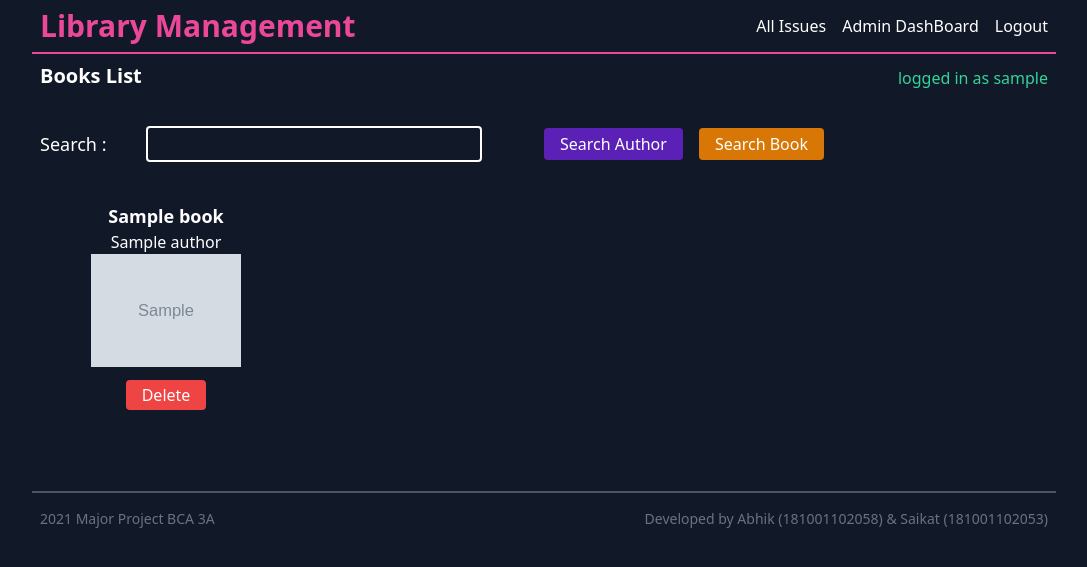
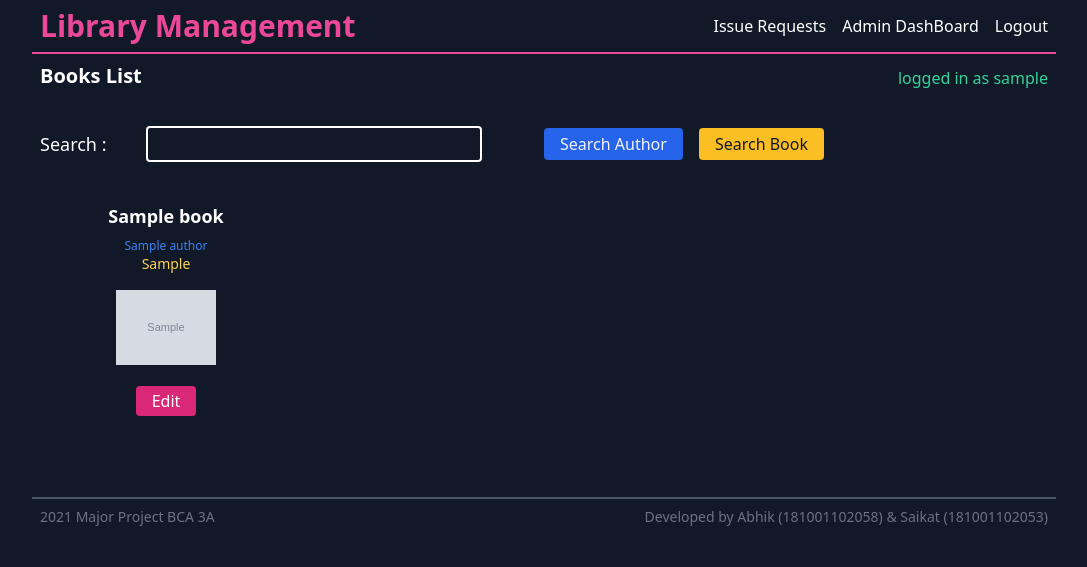
Before and after one commit to abhik-b/django-library-management, a Django app: page / in a window 1280 px wide. Shown: the top 567 px of the page, without its empty margins (96-1183 px from the left). Run offline with Django 3.2, Linux system fonts and the light colour scheme; a user stored in the database is signed in; tables that the repository leaves empty hold one stand-in row (values such as "Sample post"); grey boxes marked "Sample" are stand-in pictures.

Commit message:
advanced features added 🚀

```diff
--- a/library/urls.py
+++ b/library/urls.py
@@ -1,5 +1,5 @@
 from django.urls import path
-from .views import allbooks,search,addbook,deletebook,issuerequest,myissues,issue_book,return_book,allissues,myfines,allfines,deletefine
+from .views import allbooks,search,addbook,deletebook,issuerequest,myissues,issue_book,return_book,requestedissues,myfines,allfines,deletefine
 urlpatterns = [
     path('',allbooks,name='home'),
     path('search/',search),
@@ -8,7 +8,7 @@ urlpatterns = [
     path('request-book-issue/<int:bookID>/',issuerequest),
     path('my-issues/',myissues),
     path('my-fines/',myfines),
-    path('all-issues/',allissues),
+    path('all-issues/',requestedissues),
     path('all-fines/',allfines),
     path('issuebook/<int:issueID>/',issue_book),
     path('returnbook/<int:issueID>/',return_book),
--- a/library/views.py
+++ b/library/views.py
@@ -6,26 +6,30 @@ from django.contrib.auth.decorators import user_passes_test
 from django.contrib import messages
 from django.utils import timezone
 import datetime
-from .utilities import calcFine
+from .utilities import calcFine,getmybooks
 from django.db.models import Q
 from django.contrib.auth.models import User
+from django.contrib import auth
 
 
 
 # Book
 def allbooks(request):
+    requestedbooks,issuedbooks=getmybooks(request.user)
     allbooks=Book.objects.all()
-    return render(request,'library/home.html',{'books':allbooks})
+    return render(request,'library/home.html',{'books':allbooks,'issuedbooks':issuedbooks,'requestedbooks':requestedbooks})
 
 def search(request):
     search_query=request.GET.get('search-query')
     search_by_author=request.GET.get('author')
+    requestedbooks,issuedbooks=getmybooks(request.user)
+
     if search_by_author is not None:
         author_results=Author.objects.filter(name__icontains=search_query)
-        return render(request,'library/home.html',{'author_results':author_results})
+        return render(request,'library/home.html',{'author_results':author_results,'issuedbooks':issuedbooks,'requestedbooks':requestedbooks})
     else:
         books_results=Book.objects.filter(Q(name__icontains=search_query) | Q(category__icontains=search_query))
-        return render(request,'library/home.html',{'books_results':books_results})
+        return render(request,'library/home.html',{'books_results':books_results,'issuedbooks':issuedbooks,'requestedbooks':requestedbooks})
 
 
 
@@ -65,42 +69,54 @@ def deletebook(request,bookID):
 @login_required(login_url='/student/login/')
 @user_passes_test(lambda u: not u.is_superuser,login_url='/student/login/')
 def issuerequest(request,bookID):
-    book=Book.objects.get(id=bookID)
-    student=Student.objects.filter(student_id=request.user)[0]
-    issue,created=Issue.objects.get_or_create(book=book,student=student)
-    messages.success(request,'Book - {} Requested succesfully '.format(book.name))
-    return redirect('home')
+    student=Student.objects.filter(student_id=request.user)
+    if student:
+        book=Book.objects.get(id=bookID)
+        issue,created=Issue.objects.get_or_create(book=book,student=student[0])
+        messages.success(request,'Book - {} Requested succesfully '.format(book.name))
+        return redirect('home')
+
+    messages.error(request,'You are Not a Student !')
+    return redirect('/')
 
 @login_required(login_url='/student/login/')
 @user_passes_test(lambda u: not u.is_superuser ,login_url='/student/login/')
 def myissues(request):
-    student=Student.objects.filter(student_id=request.user)[0]
+    if Student.objects.filter(student_id=request.user):
+        student=Student.objects.filter(student_id=request.user)[0]
 
-    if request.GET.get('issued') is not None:
-        issues=Issue.objects.filter(student=student,issued=True)
-    elif request.GET.get('notissued') is not None:
-        issues=Issue.objects.filter(student=student,issued=False)
-    else:
-        issues=Issue.objects.filter(student=student)
+        if request.GET.get('issued') is not None:
+            issues=Issue.objects.filter(student=student,issued=True)
+        elif request.GET.get('notissued') is not None:
+            issues=Issue.objects.filter(student=student,issued=False)
+        else:
+            issues=Issue.objects.filter(student=student)
 
-    return render(request,'library/myissues.html',{'issues':issues})
+        return render(request,'library/myissues.html',{'issues':issues})
+
+    messages.error(request,'You are Not a Student !')
+    return redirect('/')
 
 
 @login_required(login_url='/admin/')
 @user_passes_test(lambda u:  u.is_superuser ,login_url='/admin/')
-def allissues(request):
+def requestedissues(request):
     if request.GET.get('studentID') is not None and request.GET.get('studentID') != '':
         try:
             user= User.objects.get(username=request.GET.get('studentID'))
-            student=Student.objects.filter(student_id=user)[0]
-            issues=Issue.objects.filter(student=student)
-            return render(request,'allissues.html',{'issues':issues})
+            student=Student.objects.filter(student_id=user)
+            if student:
+                student=student[0]
+                issues=Issue.objects.filter(student=student,issued=False)
+                return render(request,'library/allissues.html',{'issues':issues})
+            messages.error(request,'No Student found')
+            return redirect('/all-issues/')
         except User.DoesNotExist:
-            messages.error(request,'No user found')
+            messages.error(request,'No Student found')
             return redirect('/all-issues/')
 
     else:
-        issues=Issue.objects.all()
+        issues=Issue.objects.filter(issued=False)
         return render(request,'library/allissues.html',{'issues':issues})
 
 
@@ -131,12 +147,15 @@ def return_book(request,issueID):
 @login_required(login_url='/student/login/')
 @user_passes_test(lambda u: not u.is_superuser ,login_url='/student/login/')
 def myfines(request):
-    student=Student.objects.filter(student_id=request.user)[0]
-    issues=Issue.objects.filter(student=student)
-    for issue in issues:
-        calcFine(issue)
-    fines=Fine.objects.filter(student=student)
-    return render(request,'library/myfines.html',{'fines':fines})
+    if Student.objects.filter(student_id=request.user):
+        student=Student.objects.filter(student_id=request.user)[0]
+        issues=Issue.objects.filter(student=student)
+        for issue in issues:
+            calcFine(issue)
+        fines=Fine.objects.filter(student=student)
+        return render(request,'library/myfines.html',{'fines':fines})
+    messages.error(request,'You are Not a Student !')
+    return redirect('/')
 
 
 @login_required(login_url='/student/login/')
@@ -145,18 +164,7 @@ def allfines(request):
     issues=Issue.objects.all()
     for issue in issues:
         calcFine(issue)
-    if request.GET.get('studentID') is not None and request.GET.get('studentID') != '':
-        try:
-            user= User.objects.get(username=request.GET.get('studentID'))
-            student=Student.objects.filter(student_id=user)[0]
-            fines=Fine.objects.filter(student=student)
-            return render(request,'allfines.html',{'fines':fines})
-        except User.DoesNotExist:
-            messages.error(request,'No user found')
-            return redirect('/all-fines/')
-    else:
-        fines=Fine.objects.all()
-        return render(request,'library/allfines.html',{'fines':fines})
+    return redirect('/admin/library/fine/')
 
 @login_required(login_url='/student/login/')
 @user_passes_test(lambda u:  u.is_superuser ,login_url='/admin/')
--- a/templates/footer.html
+++ b/templates/footer.html
@@ -2,11 +2,9 @@
   <div
     class="container md:mx-auto max-w-5xl p-2 flex sm:flex-row flex-col items-center justify-center sm:justify-between border-t-2 border-gray-600"
   >
-    <p class="text-sm text-gray-500 sm:py-2 sm:mt-0 mt-4">
-      2021 Major Project BCA 3A
-    </p>
+    <p class="text-sm text-gray-500">2021 Major Project BCA 3A</p>
     <p
-      class="inline-flex text-gray-500 text-center text-sm sm:ml-auto sm:mt-0 mt-4 justify-center sm:justify-start"
+      class="inline-flex text-gray-500 text-center text-sm sm:ml-auto justify-center sm:justify-start"
     >
       Developed by Abhik (181001102058) & Saikat (181001102053)
     </p>
--- a/templates/library/allissues.html
+++ b/templates/library/allissues.html
@@ -60,4 +60,5 @@
   <h2>Nothing Found</h2>
   {% endfor %}
 </ul>
+
 {% endblock %}
--- a/templates/library/home.html
+++ b/templates/library/home.html
@@ -17,13 +17,13 @@
   </div>
   <div class="flex space-x-4 mt-4 sm:mt-0 flex-row sm:items-center">
     <button
-      class="text-white hover:shadow-md rounded bg-purple-800 px-4 py-1"
+      class="text-white hover:shadow-md rounded bg-blue-600 px-4 py-1 text-gray-100"
       name="author"
     >
       Search Author
     </button>
     <button
-      class="text-white hover:shadow-md bg-yellow-600 rounded px-4 py-1"
+      class="hover:shadow-md bg-yellow-400 text-gray-900 rounded px-4 py-1"
       name="book"
     >
       Search Book
@@ -38,25 +38,36 @@
   {% for book in books %}
   <li class="mb-12 md:mb-4 mx-auto text-center">
     <h2 class="text-lg font-bold">{{book.name}}</h2>
-    <h4 class="text-md">{{book.author}}</h4>
-    <img
-      src="{{book.image.url}}"
-      alt="{{book.name}}"
-      height="150"
-      width="150"
-      class="mb-4"
-    />
+    <h4 class="text-xs font-regular text-blue-500 pt-2">{{book.author}}</h4>
+    <h4 class="text-sm pb-2 text-yellow-300">{{book.category}}</h4>
+    <div class="grid place-items-center p-2">
+      <img
+        src="{{book.image.url}}"
+        alt="{{book.name}}"
+        height="100"
+        width="100"
+        class="mb-4"
+      />
+    </div>
     {% if not user.is_superuser and not user.is_anonymous %}
+    <!--  -->
+
+    {% if book in issuedbooks %}
+    <p class="text-green-500 font-medium">issued</p>
+    {% elif book in requestedbooks %}
+    <p class="font-medium">issued requested</p>
+    {% else %}
+
     <a
-      class="text-white hover:shadow-md rounded bg-blue-600 px-4 py-1"
+      class="text-white hover:shadow-md rounded bg-pink-600 px-4 py-1"
       href="/request-book-issue/{{book.id}}/"
       >Request Issue</a
     >
-    {% endif %} {% if user.is_superuser %}
+    {% endif %} {% endif %} {% if user.is_superuser %}
     <a
-      href="/deletebook/{{book.id}}/"
-      class="text-white hover:shadow-md rounded bg-red-500 px-4 py-1"
-      >Delete</a
+      href="/admin/library/book/{{book.id}}/change/"
+      class="text-white hover:shadow-md rounded bg-pink-600 px-4 py-1"
+      >Edit</a
     >
     {% endif %}
   </li>
@@ -76,12 +87,18 @@
       <div class="flex flex-row space-x-4">
         <h2>{{book.name}}</h2>
         {% if not user.is_superuser and not user.is_anonymous %}
+        <!--  -->
+        {% if book in issuedbooks %}
+        <p class="text-green-500 font-medium">issued</p>
+        {% elif book in requestedbooks %}
+        <p class="text-pink-500 font-medium">issued requested</p>
+        {% else %}
         <a
           class="hover:shadow-md rounded text-blue-500 underline"
           href="/request-book-issue/{{book.id}}/"
           >Request Issue</a
         >
-        {% endif %}
+        {% endif %} {% endif %}
       </div>
     </li>
 
@@ -97,27 +114,33 @@
   class="mt-10 md:px-4 lg:px-12 xl:px-0 grid grid-cols-2 md:grid-cols-4 justify-items-center"
 >
   {% for book in books_results %}
-  <li>
-    <h2 class="text-lg font-bold">{{book.name}}</h2>
-    <h4 class="text-md">{{book.author}}</h4>
+  <li class="px-2">
+    <h2 class="text-md font-bold">{{book.name}}</h2>
+    <h4 class="text-sm">{{book.author}}</h4>
     <img
       src="{{book.image.url}}"
       alt="{{book.name}}"
-      height="150"
-      width="150"
+      height="80"
+      width="80"
       class="mb-4"
     />
     {% if not user.is_superuser and not user.is_anonymous %}
+    <!--  -->
+    {% if book in issuedbooks %}
+    <p class="text-green-500 font-medium">issued</p>
+    {% elif book in requestedbooks %}
+    <p class="text-pink-500 font-medium">issued requested</p>
+    {% else %}
     <a
-      class="text-white hover:shadow-md rounded bg-blue-500 px-4 py-1"
+      class="hover:shadow-md rounded text-blue-500 underline"
       href="/request-book-issue/{{book.id}}/"
       >Request Issue</a
     >
-    {% endif %} {% if user.is_superuser %}
+    {% endif %} {% endif %} {% if user.is_superuser %}
     <a
-      href="/deletebook/{{book.id}}/"
-      class="text-white hover:shadow-md rounded bg-red-500 px-4 py-1"
-      >Delete</a
+      href="/admin/library/book/{{book.id}}/change/"
+      class="text-white hover:shadow-md rounded bg-blue-500 px-4 py-1"
+      >Edit</a
     >
     {% endif %}
   </li>
--- a/templates/nav.html
+++ b/templates/nav.html
@@ -29,10 +29,10 @@
     {% if user.is_anonymous %}
     <li><a class="hover:underline" href="/student/login">Login</a></li>
     <li><a class="hover:underline" href="/student/signup">Signup</a></li>
-    <li><a class="hover:underline" href="/admin/">Admin Login</a></li>
+    <li><a class="hover:underline" href="/admin/">Admin Dashboard</a></li>
     {% elif user.is_superuser %}
     <!-- <li><a class="hover:underline" href="/addbook/">Add Book</a></li> -->
-    <li><a class="hover:underline" href="/all-issues/">All Issues</a></li>
+    <li><a class="hover:underline" href="/all-issues/"> Issue Requests</a></li>
     <!-- <li><a class="hover:underline" href="/all-fines/">All Fines</a></li> -->
     <li><a class="hover:underline" href="/admin/">Admin DashBoard</a></li>
     <li><a class="hover:underline" href="/student/logout">Logout</a></li>
--- a/templates/student/login.html
+++ b/templates/student/login.html
@@ -7,12 +7,12 @@
 <form class="w-2xl sm:w-1/2 max-w-xs flex flex-col mx-auto " action="/student/login/" method="POST">
   {% csrf_token %}
   <div class="w-1/2  max-w-xs flex flex-col sm:flex-row mt-4  sm:items-center"></div>
-    <label class="text-3xl" for="studentID">StudentID</label>
+    <label class="text-3xl" for="studentID">StudentID <span class="text-sm font-thin">(username for admin users)</span></label>
     <input
       class="px-2 py-1 bg-transparent border-white border-2 h-lg mt-4 rounded text-gray-100"
       name="studentID"
       type="text"
-      placeholder="studentID"
+      placeholder="studentID (username for admin users)"
     />
   </div>
   <div class="w-1/2 max-w-xs flex flex-col sm:flex-row mt-4 sm:items-center"></div>
```
Also changed, not shown: library/models.py (+17 -0 lines), library/utilities.py (+19 -1 lines), student/admin.py (+26 -2 lines), student/views.py (+8 -3 lines), templates/library/myissues.html (+12 -9 lines), templates/student/signup.html (+21 -4 lines), library/admin.py (line endings or trailing spaces).
